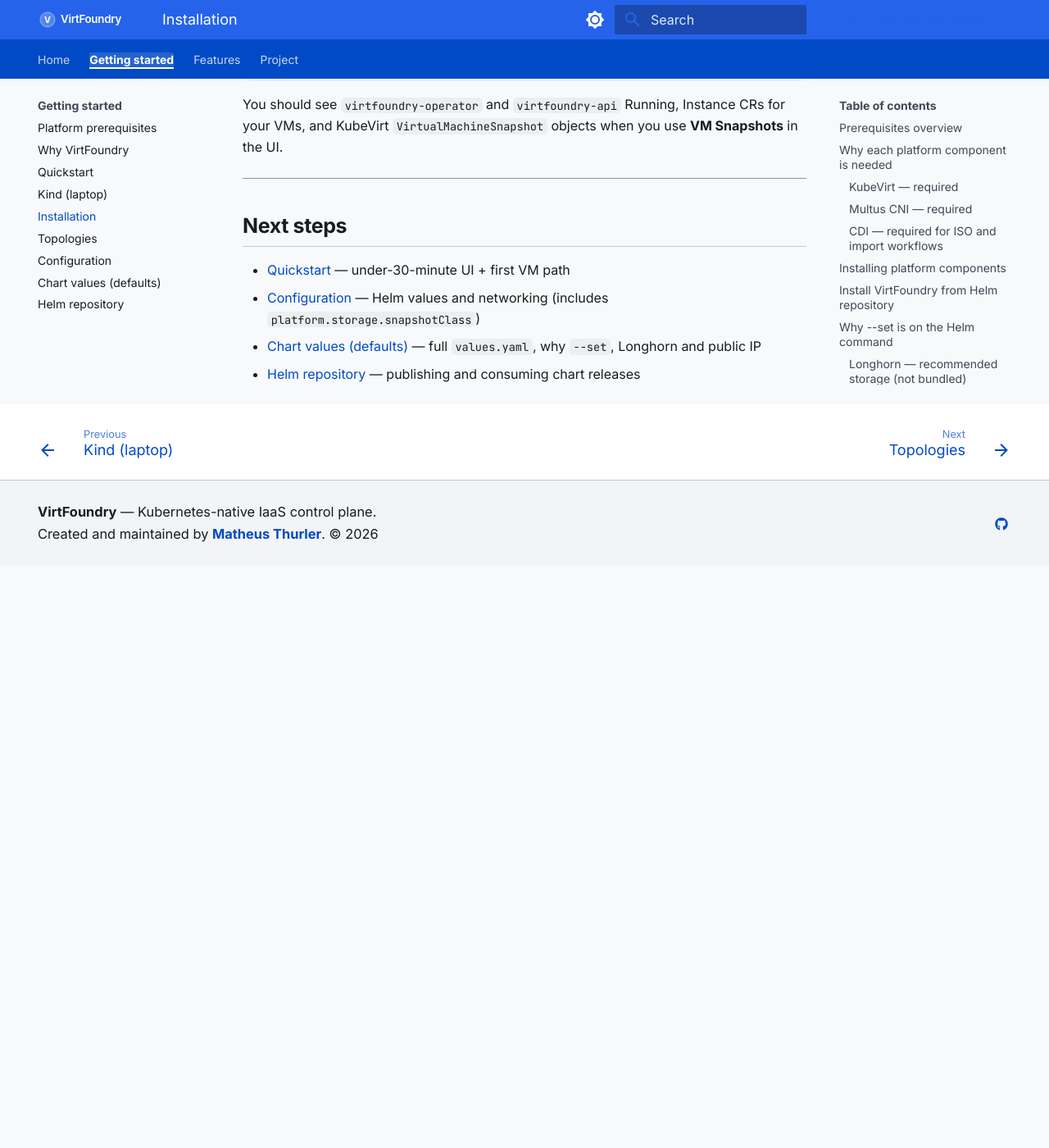
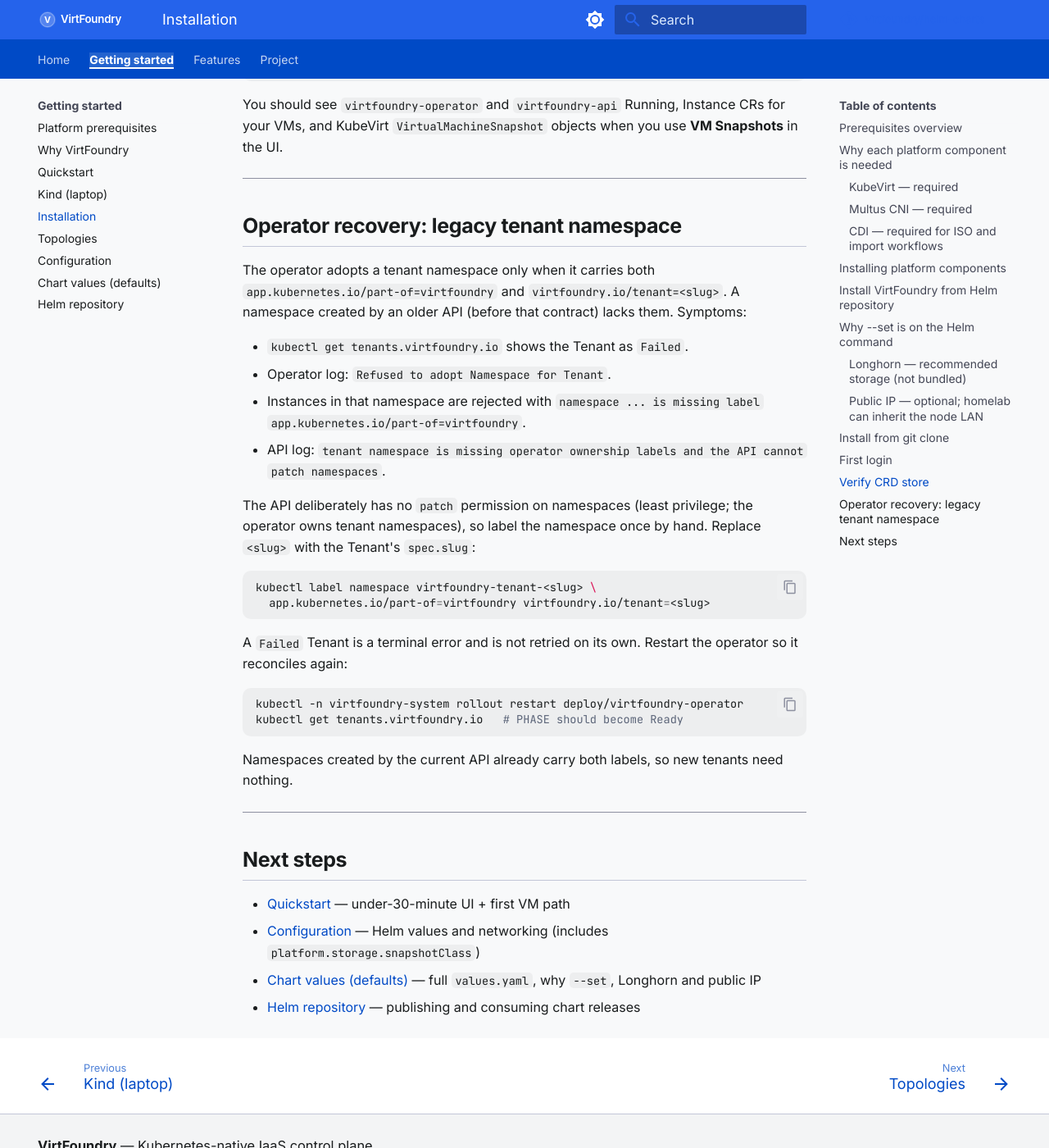
Before and after one commit to virtfoundry/helm-charts, an MkDocs documentation site: the page built from docs/guide/installation.md, in a window 1280 px wide and 1400 px high, scrolled down 7544 px. Shown: the whole window at 82% size. Built offline with MkDocs 1.6.1 and Material for MkDocs 9.7.7, drawn with Linux system fonts in a browser that asks for light colours; comment, search, counter and statistics services are not loaded; before the commit the page ends 8234 px from its top, so only the background shows below that.

Commit message:
docs(install): add operator recovery for legacy tenant namespaces (#89)
Document the one-time manual label for namespaces created before the operator ownership contract, since the API intentionally has no namespaces/patch grant.

````diff
--- a/docs/guide/installation.md
+++ b/docs/guide/installation.md
@@ -242,6 +242,38 @@
 
 ---
 
+## Operator recovery: legacy tenant namespace
+
+The operator adopts a tenant namespace only when it carries both
+`app.kubernetes.io/part-of=virtfoundry` and `virtfoundry.io/tenant=<slug>`. A namespace
+created by an older API (before that contract) lacks them. Symptoms:
+
+- `kubectl get tenants.virtfoundry.io` shows the Tenant as `Failed`.
+- Operator log: `Refused to adopt Namespace for Tenant`.
+- Instances in that namespace are rejected with `namespace ... is missing label app.kubernetes.io/part-of=virtfoundry`.
+- API log: `tenant namespace is missing operator ownership labels and the API cannot patch namespaces`.
+
+The API deliberately has no `patch` permission on namespaces (least privilege; the operator
+owns tenant namespaces), so label the namespace once by hand. Replace `<slug>` with the
+Tenant's `spec.slug`:
+
+```bash
+kubectl label namespace virtfoundry-tenant-<slug> \
+  app.kubernetes.io/part-of=virtfoundry virtfoundry.io/tenant=<slug>
+```
+
+A `Failed` Tenant is a terminal error and is not retried on its own. Restart the operator so
+it reconciles again:
+
+```bash
+kubectl -n virtfoundry-system rollout restart deploy/virtfoundry-operator
+kubectl get tenants.virtfoundry.io   # PHASE should become Ready
+```
+
+Namespaces created by the current API already carry both labels, so new tenants need nothing.
+
+---
+
 ## Next steps
 
 - [Quickstart](quickstart.md) — under-30-minute UI + first VM path
````
